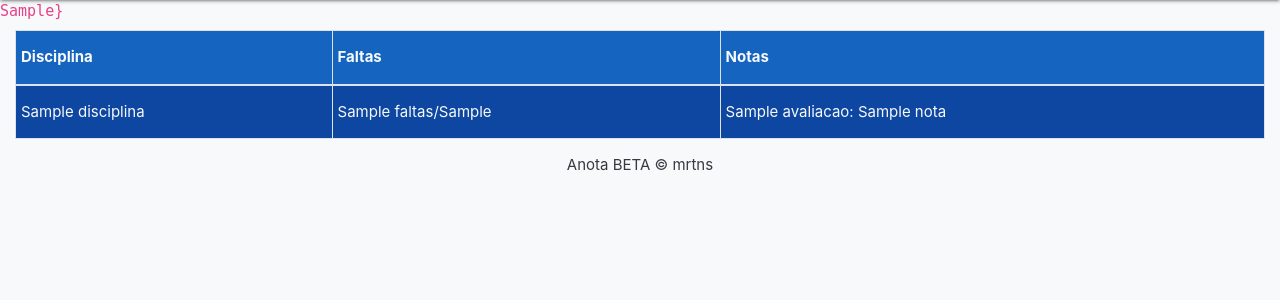
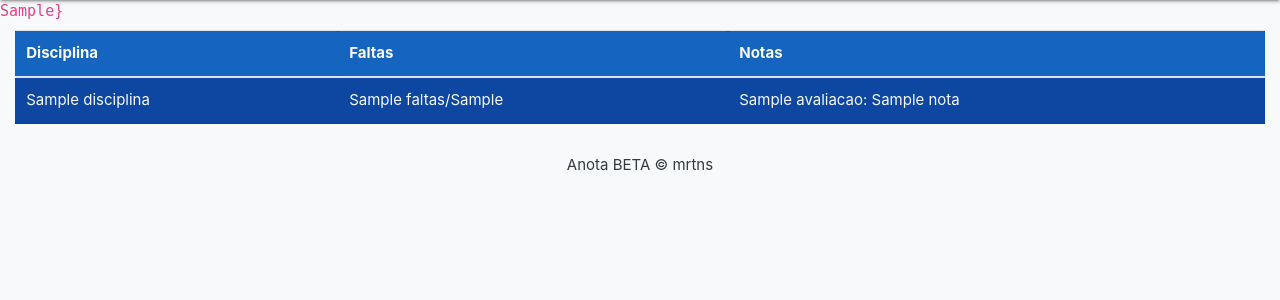
Before and after one commit to MartinsMessias/project_athenas, a Django app: template frontend/templates/index.html in a window 1280 px wide. Shown: the part 64-364 px from the top of the page. Run offline with Django 3.2, Linux system fonts and the light colour scheme; the template is opened without the code that fills it: most values are stand-ins (such as "Sample title", 1, 10 or a date in 2020); some libraries are stand-ins or nearby versions.

Commit message:
BETA CORREÇõES - Reloading

```diff
--- a/backend/athenasrequest.py
+++ b/backend/athenasrequest.py
@@ -1,5 +1,4 @@
 import requests
-
 
 database = []
 
@@ -98,7 +97,6 @@ def show(u, p):
             'notas': dados,
         })
 
-
     return get_database()
 
 
--- a/frontend/templates/index.html
+++ b/frontend/templates/index.html
@@ -4,6 +4,7 @@
 <!-- Compiled and minified CSS -->
 <link rel="stylesheet" href="https://cdnjs.cloudflare.com/ajax/libs/materialize/1.0.0/css/materialize.min.css">
 <div class="navbar-fixed">
+
     <nav class="text-light blue darken-4 ">
         <div class="nav-wrapper">
             <a href="#" class="brand-logo navbar-brand center">Anota</a>
@@ -16,7 +17,7 @@
 </div>
 <code>{% for dado in database|slice:"0:1" %} {{ dado.info_aluno }}{% endfor %}}</code>
 <div class="container-fluid mt-2">
-    <table class="table-bordered responsive-table text-light blue darken-4">
+    <table class="table responsive-table text-light blue darken-4">
         <thead class="text-light blue darken-3">
         <tr>
             <th>Disciplina</th>
@@ -47,9 +48,9 @@
             </td>
         </tr>
         {% endfor %}
-
         </tbody>
     </table>
 </div>
 <script src="https://cdnjs.cloudflare.com/ajax/libs/materialize/1.0.0/js/materialize.min.js"></script>
+
 {% endblock %}
```
